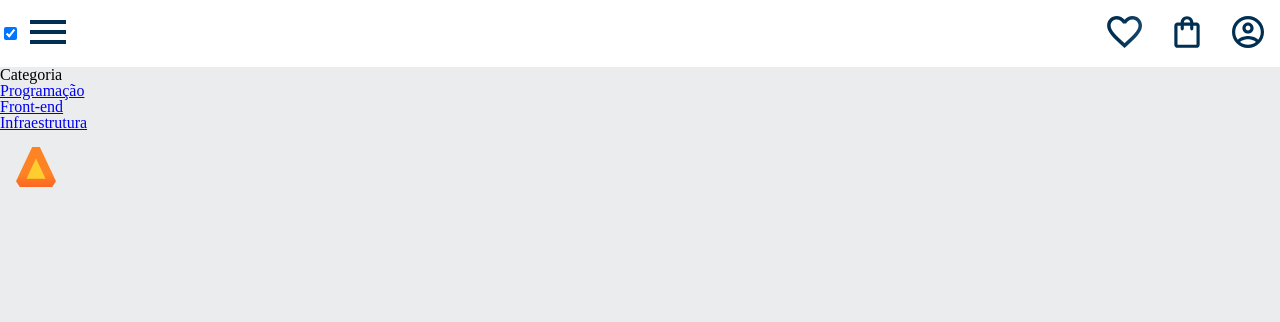
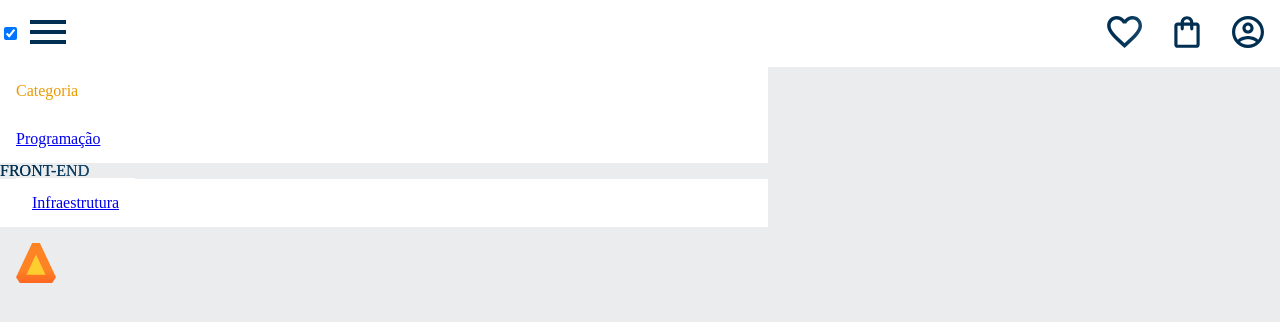
Before and after one commit to laviniamen/brbturma_2c, a plain HTML site: page index.html in a window 1280 px wide. Both pictures are taken after a click on the checkbox 10 px from the left and 33 px from the top of the page. Drawn offline with Linux system fonts and the light colour scheme.

Commit message:
Add files via upload

```diff
--- a/style.css
+++ b/style.css
@@ -3,6 +3,8 @@
 :root {
     --cor-de-fundo: #EBECEE;
     --branco: #FFFFFF;
+    --laranja: #eb9b00;
+    --azul-degrade: linear-gradient(97.54deg, #002F52 35.49%, #326589 165.37%);
 }
 
 body {
--- a/style/header.css
+++ b/style/header.css
@@ -28,8 +28,27 @@
     display: none;
     position: absolute;
     top: 100%;
+    width: 60vw;
 }
 
 .container__botao:checked ~ .lista-menu{
     display: block;
 }
+
+.lista-menu__titulo,
+.lista-menu__item{
+    padding: 1em;
+    background-color: var(--branco);
+}
+
+.lista-menu__titulo{
+    color: var(--laranja);
+}
+
+.lista-menu__link{
+    background: var(--azul-degrade);
+    -webkit-background-clip: text;
+    -webkit-text-fill-color: transparent;
+    background-clip: text;
+    text-transform: uppercase;
+}
```
Also changed, not shown: index.html (+1 -0 lines).
